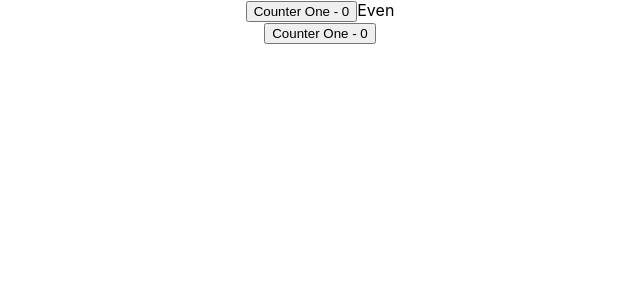
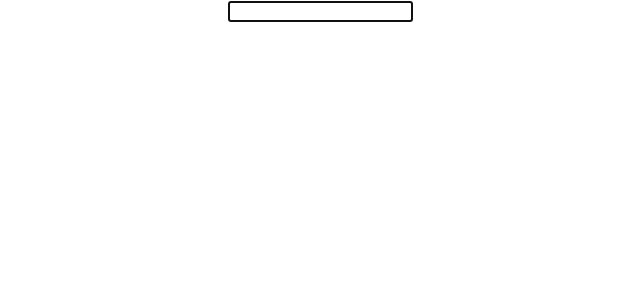
Before and after one commit to WilsonHo/react_learning, a React (Create React App) app: page / in a window 1280 px wide. Shown: the top 300 px of the page, without its empty margins (320-960 px from the left). Built offline with nearby package versions, Linux system fonts and the light colour scheme.

Commit message:
[Hook] - useRef part 01

```diff
--- a/src/App.js
+++ b/src/App.js
@@ -1,11 +1,11 @@
-import React, {useReducer} from 'react';
+import React from 'react';
 import './App.css';
-import Counter from './components/useMemo/Counter'
+import FocusInput from "./components/useRef/FocusInput";
 
 function App() {
   return (
       <div className="App">
-        <Counter></Counter>
+        <FocusInput/>
       </div>
   );
 }
--- /dev/null
+++ b/src/components/useRef/FocusInput.js
@@ -0,0 +1,15 @@
+import React, {useEffect, useRef} from 'react';
+
+const FocusInput = pros => {
+  const inputRef = useRef(null)
+  useEffect(() => {
+    inputRef.current.focus()
+  }, [])
+  return (
+    <div>
+    <input ref={inputRef} type="text"/>
+    </div>
+  );
+};
+
+export default FocusInput;
```
